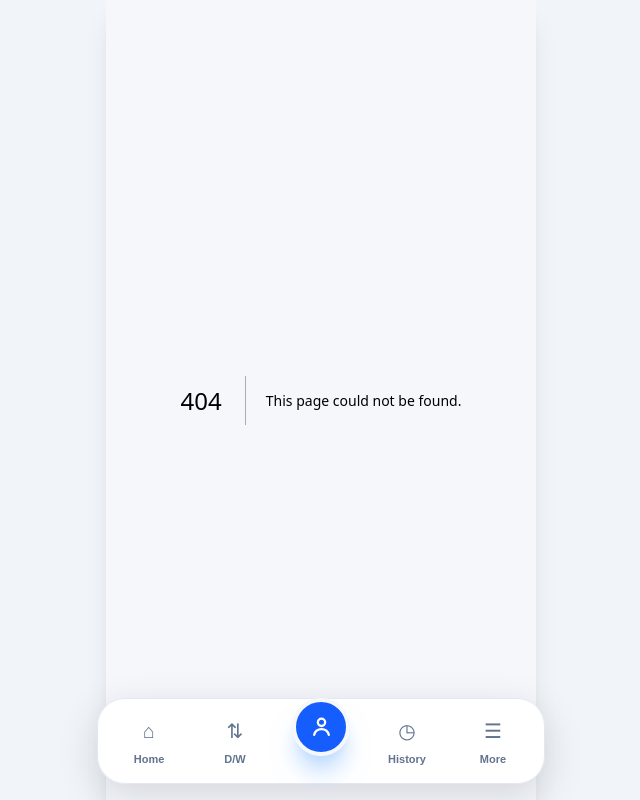
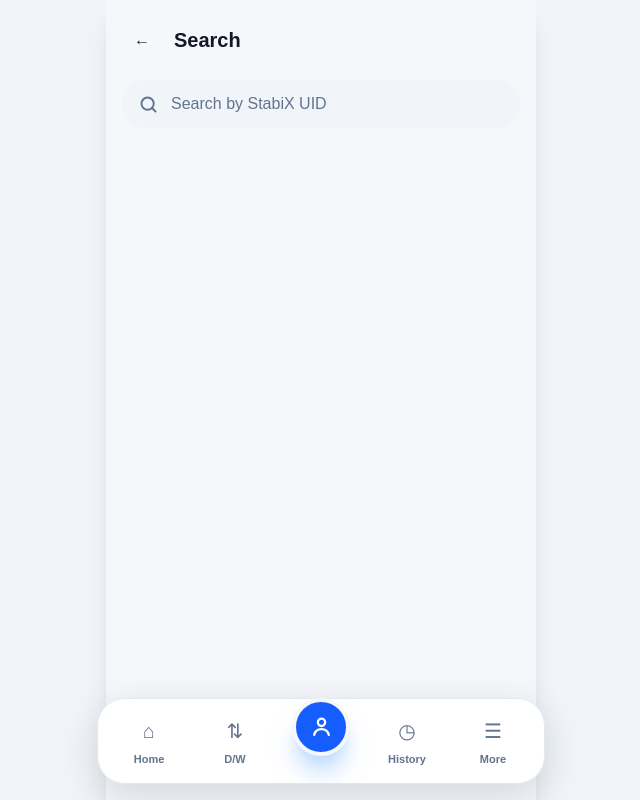
Before and after one commit to StabiX-Protocol/StabiX-Pay-, a Next.js app in the folder stabix-frontend/: page /search in a window 1280 px wide. Before the commit this address had no page. Shown: the whole page, without its empty margins (319-959 px from the left). Built offline with nearby package versions, Linux system fonts and the light colour scheme; no server answers; sample sign-in values are in the browser's storage.

Commit message:
serach user feture creating

```diff
--- /dev/null
+++ b/stabix-frontend/app/search/page.tsx
@@ -0,0 +1,180 @@
+"use client";
+
+import { useEffect, useState } from "react";
+import { useRouter } from "next/navigation";
+import { apiFetch } from "@/lib/api";
+
+type User = {
+  stbx_uid?: string;
+  username?: string;
+  profile_image?: string | null;
+  profileImage?: string | null;
+};
+
+export default function SearchPage() {
+  const router = useRouter();
+
+  const [query, setQuery] = useState("");
+  const [user, setUser] = useState<User | null>(null);
+  const [loading, setLoading] = useState(false);
+  const [searched, setSearched] = useState(false);
+
+  useEffect(() => {
+    const uid = query.trim();
+
+    if (!uid) {
+      setUser(null);
+      setSearched(false);
+      setLoading(false);
+      return;
+    }
+
+    const timer = setTimeout(async () => {
+      setLoading(true);
+      setUser(null);
+      setSearched(false);
+
+      try {
+        const data = await apiFetch(
+          `/api/users/${encodeURIComponent(uid)}`
+        );
+
+        if (data?.user) {
+          setUser(data.user);
+        } else if (data) {
+          setUser(data);
+        }
+
+        setSearched(true);
+      } catch (error) {
+        console.error("User search error:", error);
+        setUser(null);
+        setSearched(true);
+      } finally {
+        setLoading(false);
+      }
+    }, 400);
+
+    return () => clearTimeout(timer);
+  }, [query]);
+
+  const profileImage =
+    user?.profile_image ||
+    user?.profileImage ||
+    null;
+
+  const profileImageUrl = profileImage
+    ? `${process.env.NEXT_PUBLIC_API_URL?.replace(
+        /\/$/,
+        ""
+      )}${profileImage}`
+    : null;
+
+  const firstLetter =
+    user?.username?.trim().charAt(0).toUpperCase() ||
+    "S";
+
+  return (
+    <main className="min-h-screen bg-background text-foreground">
+      <div className="mx-auto w-full max-w-md px-4">
+
+        {/* Header */}
+        <div className="flex items-center gap-3 pt-5">
+          <button
+            type="button"
+            onClick={() => router.back()}
+            aria-label="Go back"
+            className="flex h-10 w-10 shrink-0 items-center justify-center rounded-full text-2xl text-slate-800 dark:text-white"
+          >
+            ←
+          </button>
+
+          <h1 className="text-xl font-bold">
+            Search
+          </h1>
+        </div>
+
+        {/* Search Box */}
+        <div className="mt-5 flex items-center rounded-full bg-slate-100 px-4 py-3 dark:bg-[#202124]">
+
+          <svg
+            width="21"
+            height="21"
+            viewBox="0 0 24 24"
+            fill="none"
+            stroke="currentColor"
+            strokeWidth="2.2"
+            strokeLinecap="round"
+            strokeLinejoin="round"
+            className="mr-3 shrink-0 text-slate-500 dark:text-slate-400"
+          >
+            <circle
+              cx="11"
+              cy="11"
+              r="7"
+            />
+            <path d="m20 20-4-4" />
+          </svg>
+
+          <input
+            type="text"
+            value={query}
+            onChange={(event) => {
+              setQuery(event.target.value);
+            }}
+            placeholder="Search by StabiX UID"
+            autoFocus
+            autoComplete="off"
+            className="min-w-0 flex-1 bg-transparent text-[16px] outline-none placeholder:text-slate-500 dark:placeholder:text-slate-400"
+          />
+
+          {loading && (
+            <div className="ml-2 h-5 w-5 shrink-0 animate-spin rounded-full border-2 border-slate-300 border-t-blue-600" />
+          )}
+        </div>
+
+        {/* User Result */}
+        {user && (
+          <button
+            type="button"
+            className="mt-5 flex w-full items-center rounded-2xl bg-surface p-4 text-left shadow-sm ring-1 ring-[var(--border)] transition active:scale-[0.99]"
+          >
+            {profileImageUrl ? (
+              <img
+                src={profileImageUrl}
+                alt="Profile"
+                className="h-14 w-14 shrink-0 rounded-full object-cover"
+              />
+            ) : (
+              <div className="flex h-14 w-14 shrink-0 items-center justify-center rounded-full bg-blue-600 text-xl font-bold text-white">
+                {firstLetter}
+              </div>
+            )}
+
+            <div className="ml-4 min-w-0">
+              <div className="truncate text-[17px] font-bold">
+                {user.username || "Unknown User"}
+              </div>
+
+              <div className="mt-1 truncate text-[13px] text-muted">
+                {user.stbx_uid || query.trim()}
+              </div>
+            </div>
+
+            <div className="ml-auto text-xl text-muted">
+              ›
+            </div>
+          </button>
+        )}
+
+        {/* Not Found */}
+        {searched && !user && !loading && (
+          <div className="mt-6 text-center text-sm text-muted">
+            User not found
+          </div>
+        )}
+
+      </div>
+    </main>
+  );
+}
--- a/stabix-frontend/components/AppHeader.tsx
+++ b/stabix-frontend/components/AppHeader.tsx
@@ -15,7 +15,8 @@ export default function AppHeader() {
   const [settingsOpen, setSettingsOpen] = useState(false);
 
   const [username, setUsername] = useState("Sumedh10");
-  const [profileImage, setProfileImage] = useState<string | null>(null);
+  const [profileImage, setProfileImage] =
+    useState<string | null>(null);
 
   useEffect(() => {
     loadProfile();
@@ -23,23 +24,33 @@ export default function AppHeader() {
 
   const loadProfile = async () => {
     try {
-      const stbxUid = localStorage.getItem("stbx_uid");
+      const stbxUid =
+        localStorage.getItem("stbx_uid");
 
       if (!stbxUid) return;
 
-      const data = await apiFetch(`/api/users/profile/${stbxUid}`);
+      const data = await apiFetch(
+        `/api/users/profile/${stbxUid}`
+      );
 
       if (data?.user) {
         const user: Profile = data.user;
 
-        setUsername(user.username || "Sumedh10");
+        setUsername(
+          user.username || "Sumedh10"
+        );
 
         setProfileImage(
-          user.profile_image || user.profileImage || null
+          user.profile_image ||
+            user.profileImage ||
+            null
         );
       }
     } catch (error) {
-      console.error("Header profile API error:", error);
+      console.error(
+        "Header profile API error:",
+        error
+      );
     }
   };
 
@@ -47,17 +58,21 @@ export default function AppHeader() {
     username.trim().charAt(0).toUpperCase() || "S";
 
   const profileImageUrl = profileImage
-    ? `${process.env.NEXT_PUBLIC_API_URL?.replace(/\/$/, "")}${profileImage}`
+    ? `${process.env.NEXT_PUBLIC_API_URL?.replace(
+        /\/$/,
+        ""
+      )}${profileImage}`
     : null;
 
   return (
     <>
-      <header className="flex items-center justify-between px-5 pb-3 pt-6">
+      <header className="flex items-center gap-3 px-5 pb-3 pt-6">
+
         {/* Profile */}
         <button
           type="button"
           onClick={() => router.push("/profile")}
-          className="flex items-center gap-3"
+          className="shrink-0"
           aria-label="Open profile"
         >
           {profileImageUrl ? (
@@ -71,16 +86,42 @@ export default function AppHeader() {
               {firstLetter}
             </div>
           )}
+        </button>
 
-          <div className="text-left">
-            <p className="text-base font-bold tracking-tight text-slate-900 dark:text-white">
-              {username}
-            </p>
-          </div>
+        {/* Search */}
+        <button
+          type="button"
+          onClick={() => router.push("/search")}
+          aria-label="Search users"
+          className="flex h-11 min-w-0 flex-1 items-center gap-2 rounded-full bg-slate-100 px-4 text-left transition active:scale-[0.98] dark:bg-[#202124]"
+        >
+          <svg
+            width="20"
+            height="20"
+            viewBox="0 0 24 24"
+            fill="none"
+            stroke="currentColor"
+            strokeWidth="2.2"
+            strokeLinecap="round"
+            strokeLinejoin="round"
+            className="shrink-0 text-slate-500 dark:text-slate-400"
+          >
+            <circle
+              cx="11"
+              cy="11"
+              r="7"
+            />
+            <path d="m20 20-4-4" />
+          </svg>
+
+          <span className="truncate text-[14px] text-slate-500 dark:text-slate-400">
+            Search friends & merchants
+          </span>
         </button>
 
         {/* Right controls */}
-        <div className="flex items-center gap-2">
+        <div className="flex shrink-0 items-center gap-1">
+
           {/* Notification */}
           <button
             type="button"
@@ -108,7 +149,10 @@ export default function AppHeader() {
           <button
             type="button"
             aria-label="Settings"
-            onClick={() => router.push("/settings")}
+            onClick={() => {
+              setSettingsOpen(false);
+              router.push("/settings");
+            }}
             className={`flex h-10 w-10 items-center justify-center rounded-full transition active:scale-90 ${
               settingsOpen
                 ? "bg-slate-900 text-white dark:bg-white dark:text-black"
@@ -125,11 +169,16 @@ export default function AppHeader() {
               strokeLinecap="round"
               strokeLinejoin="round"
             >
-              <circle cx="12" cy="12" r="3" />
-              <path d="M19.4 15a1.7 1.7 0 0 0 .34 1.88l.06.06-1.8 1.8-.06-.06a1.7 1.7 0 0 0-1.88-.34 1.7 1.7 0 0 0-1.03 1.56V22h-2.55v-.1a1.7 1.7 0 0 0-1.03-1.56 1.7 1.7 0 0 0-1.88.34l-.06.06-1.8-1.8.06-.06A1.7 1.7 0 0 0 7.6 15a1.7 1.7 0 0 0-1.56-1.03H5.9v-2.55h.14A1.7 1.7 0 0 0 7.6 10a1.7 1.7 0 0 0-.34-1.88L7.2 8.06l1.8-1.8.06.06A1.7 1.7 0 0 0 10.94 6a1.7 1.7 0 0 0 1.03-1.56V4h2.55v.44A1.7 1.7 0 0 0 15.55 6a1.7 1.7 0 0 0 1.88.34l.06-.06 1.8 1.8-.06.06A1.7 1.7 0 0 0 18.9 10a1.7 1.7 0 0 0 1.56 1.03h.14v2.55h-.14A1.7 1.7 0 0 0 19.4 15Z"
+              <circle
+                cx="12"
+                cy="12"
+                r="3"
               />
+
+              <path d="M19.4 15a1.7 1.7 0 0 0 .34 1.88l.06.06-1.8 1.8-.06-.06a1.7 1.7 0 0 0-1.88-.34 1.7 1.7 0 0 0-1.03 1.56V22h-2.55v-.1a1.7 1.7 0 0 0-1.03-1.56 1.7 1.7 0 0 0-1.88.34l-.06.06-1.8-1.8.06-.06A1.7 1.7 0 0 0 7.6 15a1.7 1.7 0 0 0-1.56-1.03H5.9v-2.55h.14A1.7 1.7 0 0 0 7.6 10a1.7 1.7 0 0 0-.34-1.88L7.2 8.06l1.8-1.8.06.06A1.7 1.7 0 0 0 10.94 6a1.7 1.7 0 0 0 1.03-1.56V4h2.55v.44A1.7 1.7 0 0 0 15.55 6a1.7 1.7 0 0 0 1.88.34l.06-.06 1.8 1.8-.06.06A1.7 1.7 0 0 0 18.9 10a1.7 1.7 0 0 0 1.56 1.03h.14v2.55h-.14A1.7 1.7 0 0 0 19.4 15Z" />
             </svg>
           </button>
+
         </div>
       </header>
     </>
```
